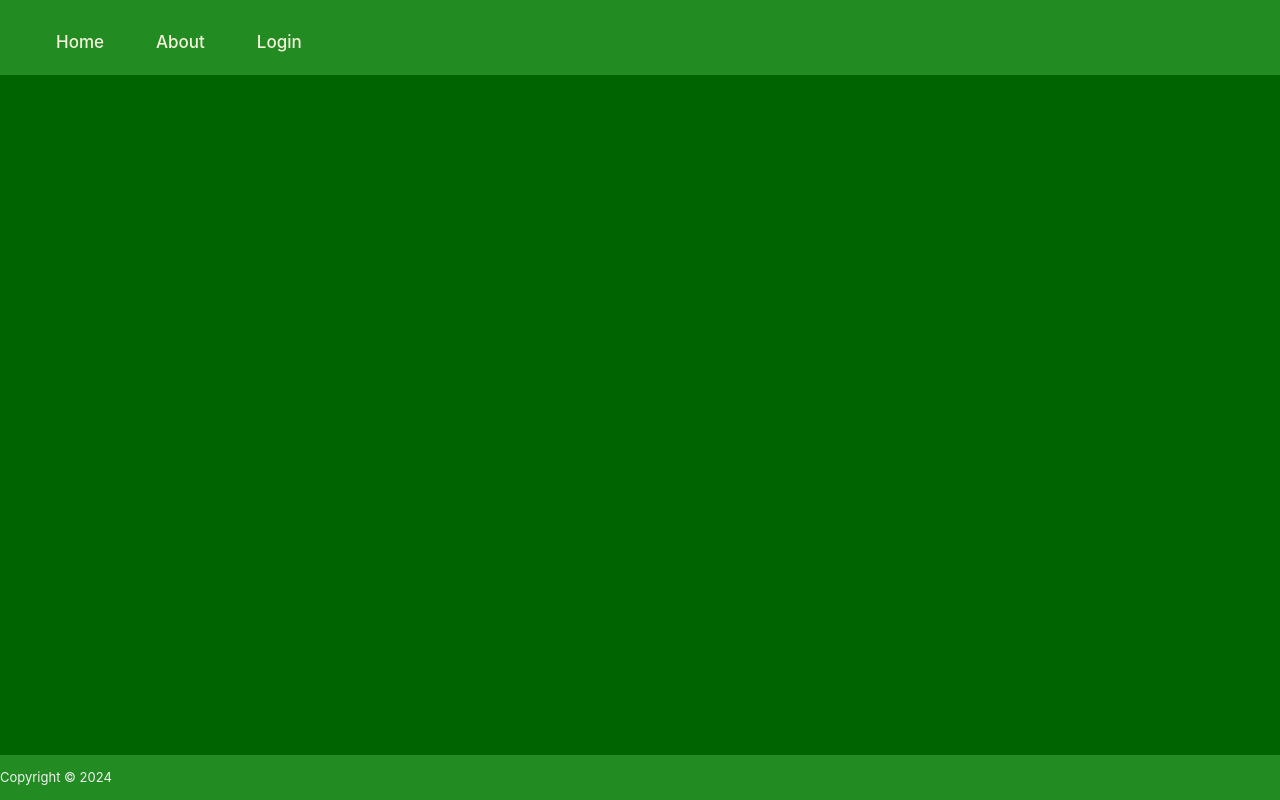
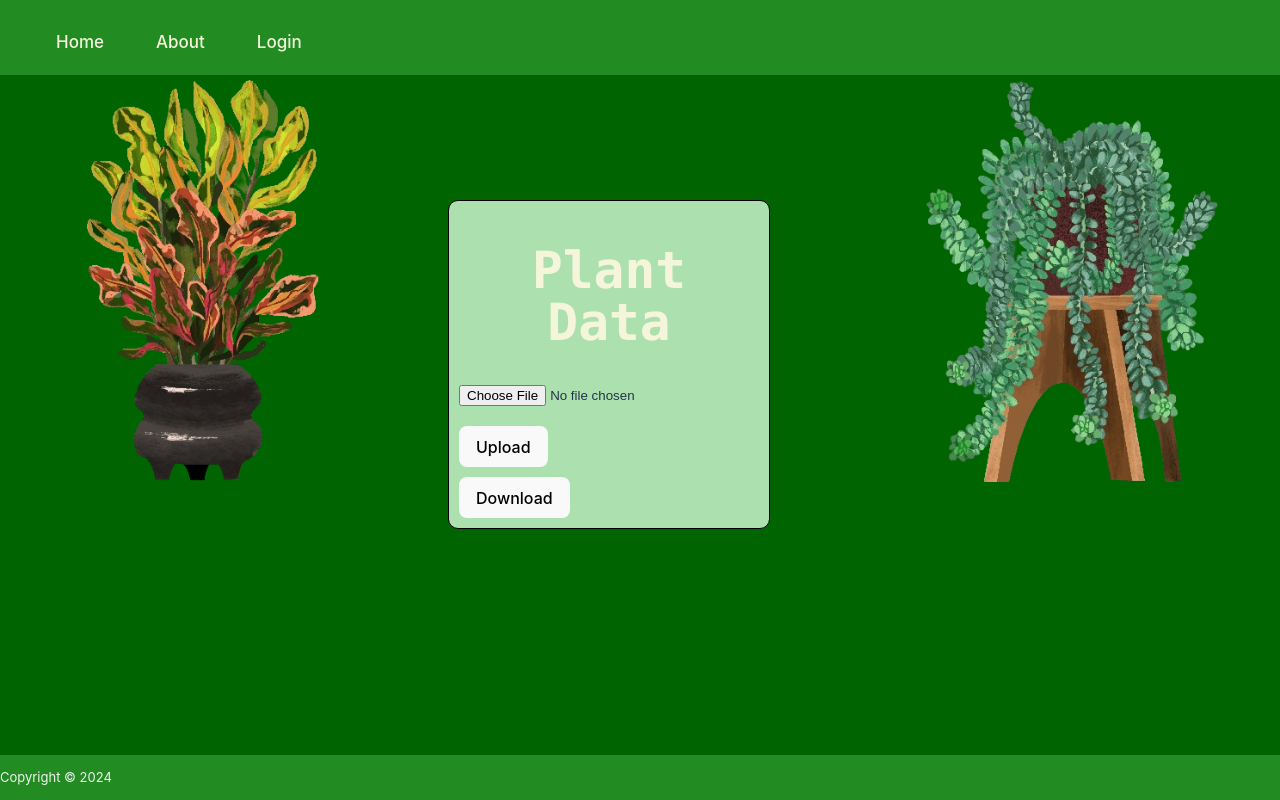
Before and after one commit to AmyRoys/LooseyGoosey, a React (Vite) app: page /about/form in a window 1280 px wide. Built offline with nearby package versions, Linux system fonts and the light colour scheme.

Commit message:
Change upload to form & add download

```diff
--- a/src/App.tsx
+++ b/src/App.tsx
@@ -4,7 +4,7 @@ import Footer from './components/Footer';
 import About from './components/About';
 import Login from './components/Login';
 import Content from './components/Content';
-import Upload from './components/Upload';
+import Form from './components/Form';
 
 function App() {
   return (
@@ -13,7 +13,7 @@ function App() {
         <NavBar/>
         <Routes>
           <Route path="/about" element={<About />} />
-            <Route path="/about/upload" element={<Upload/>} />
+            <Route path="/about/form" element={<Form/>} />
           <Route path="/login" element={<Login />} />
           <Route path="/" element={<Content />} />
         </Routes>
--- a/src/components/Upload.tsx
+++ b/src/components/Form.tsx
@@ -1,10 +1,10 @@
-import '../styles/Upload.css';
+import '../styles/Form.css';
 import plant4 from '../assets/plant4.png';
 import plant5 from '../assets/plant5.png';
 
 import React, { useState } from 'react';
 
-function Upload() {
+function Form() {
   const [message, setMessage] = useState('');
   const [file, setFile] = useState(null);
 
@@ -21,17 +21,23 @@ function Upload() {
     }
   };
 
+  const handleDownload = () => {
+   setMessage('File downloaded successfully');
+  }
   return (
     <div className='upload-container'>
         <div className='upload-box'>
             <div className='container-input'>
-                <h1 className='text-login'>Upload</h1>
+                <h1 className='text-login'>Plant Data</h1>
 
                 <form onSubmit={handleUpload}>
                 <input type="file" onChange={handleFileChange} />
                 <button type="submit" className='upload-button'>Upload</button>
                 </form>
                 {message && <p>{message}</p>}
+            </div>
+            <div className='download'>
+              <button onClick ={handleDownload} id = 'download-button' className='download-button'>Download</button>
             </div>
             </div>
         <div>
@@ -45,4 +51,4 @@ function Upload() {
   );
 }
 
-export default Upload;
+export default Form;
--- a/src/components/NavBar.tsx
+++ b/src/components/NavBar.tsx
@@ -11,7 +11,7 @@ const Navbar: React.FC = () => {
           <li className="dropdown">
             <Link to="/about">About</Link>
             <ul className="submenu">
-              <li><Link to="/about/upload">Upload</Link></li>
+              <li><Link to="/about/form">Form</Link></li>
             </ul>
           </li>
           <li><Link to="/login">Login</Link></li>
```
Also changed, not shown: src/styles/Form.css (renamed from src/styles/Upload.css).
